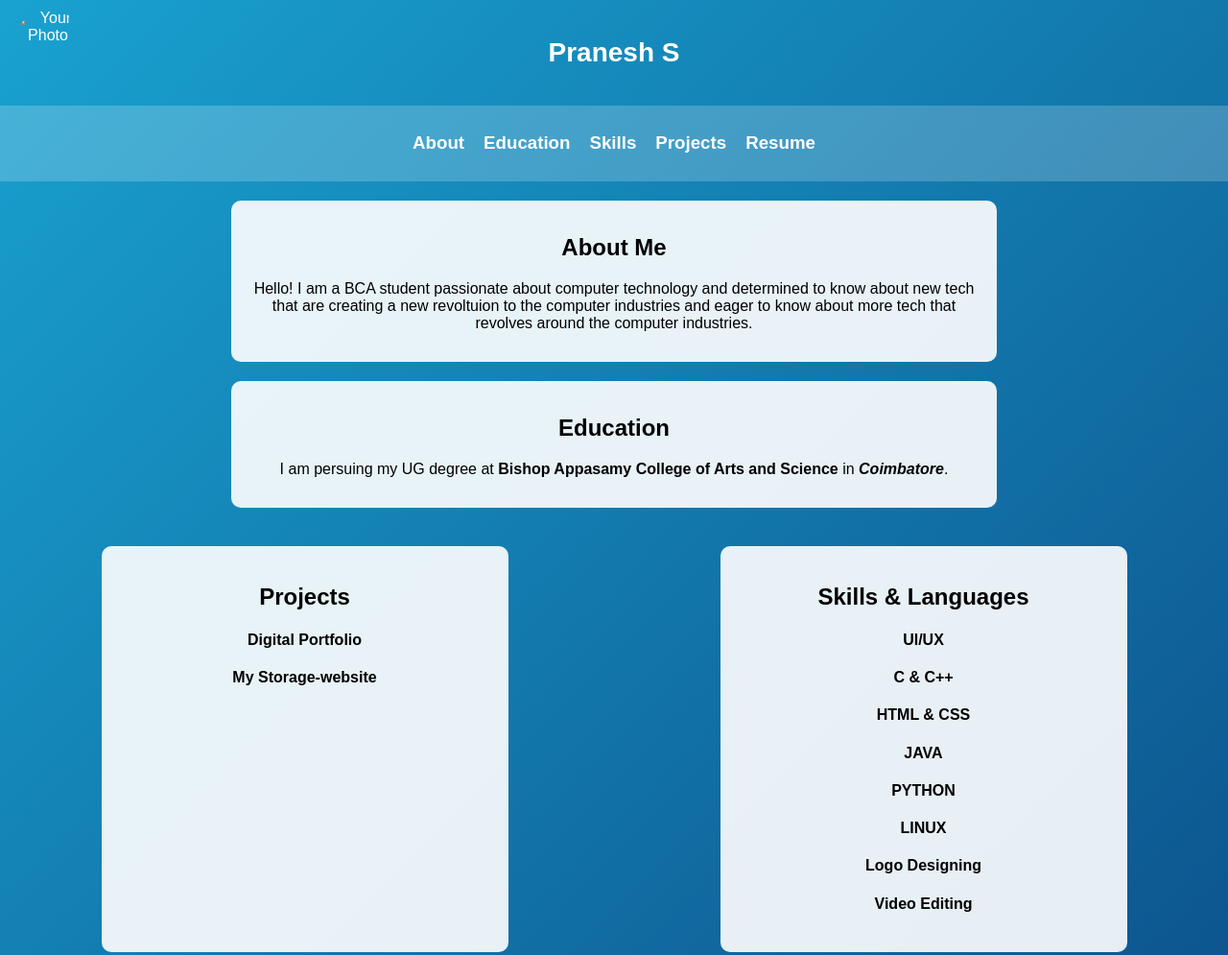
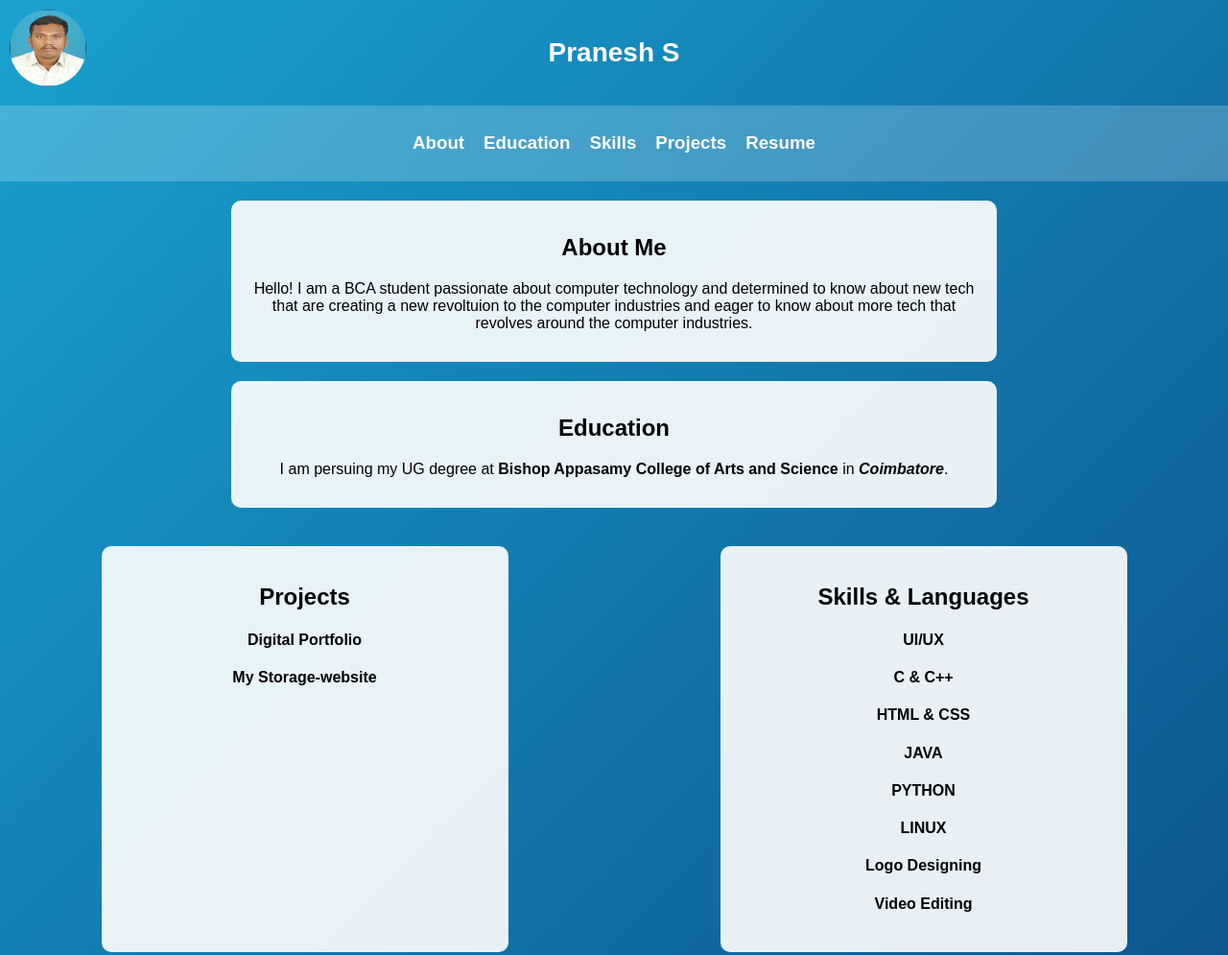
Before and after one commit to Pranesh0805-S/Portfolio, a plain HTML site: page index.html in a window 1280 px wide. Shown: the top 995 px of the page at 96% size. Drawn offline with Linux system fonts and the light colour scheme.

Commit message:
index.html

```diff
--- a/index.html
+++ b/index.html
@@ -8,7 +8,7 @@
 </head>
 <body>
     <header>
-        <img src="1695437604254-4eadc652-89e3-44c7-972b-d6c96501f772_.jpg" alt="Your Photo" class="profile-pic">
+        <img src="84357-24-a.jpg" alt="Your Photo" class="profile-pic">
         <h1 class="header-title">Pranesh S</h1>
     </header>
 
```
